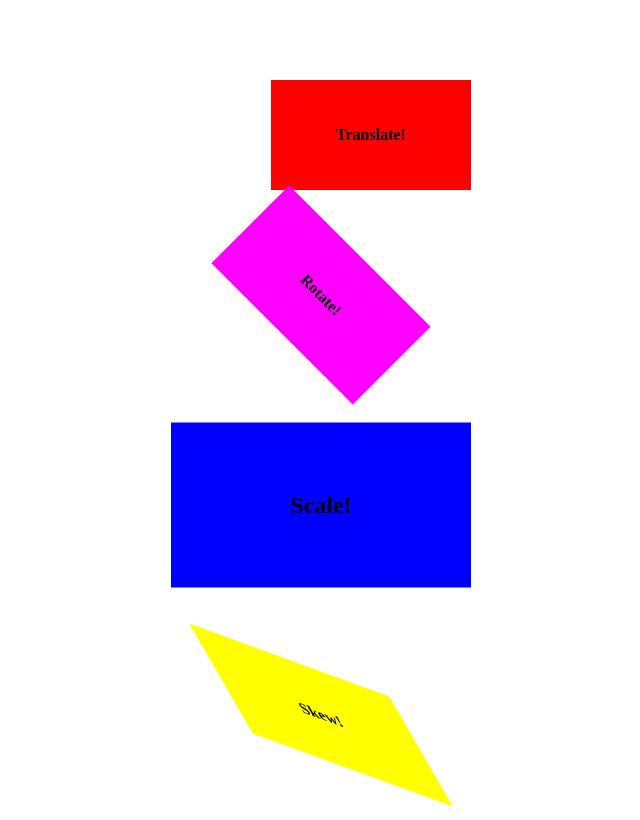
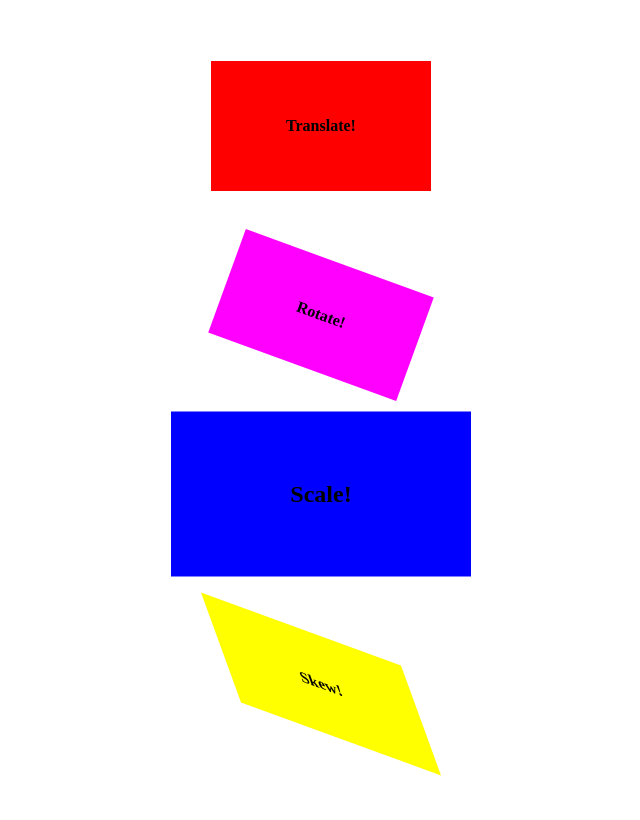
Before and after one commit to PAGiligan/PRIN135-Activity-07, a plain HTML site: page index_translate.html in a window 1280 px wide. Shown: the whole page, without its empty margins (319-959 px from the left). Drawn offline with Linux system fonts and the light colour scheme.

Commit message:
Added a few tweaks within css code

```diff
--- a/translate.css
+++ b/translate.css
@@ -10,30 +10,31 @@ body {
     justify-content: center;
     align-items: center;
     flex-direction: column;
+    display: flex;
     text-align: center;
-    display: flex;
 }
 
 .box {
     width: 200px;
     height: 110px;
-    background-color: #4682b4;
-    margin: 50px;
+    margin: 40px;
     cursor: pointer;
     display: flex;
     justify-content: center;
     align-items: center;
     color: black;
+    text-align: center;
 }
 
 .box.translate {
-    transform: translate(50px, 50px);
     background-color: red;
+    padding: 10px;
 }
 
 .box.rotate {
-    transform: rotate(45deg);
+    transform: rotate(20deg);
     background-color: magenta;
+    margin: 29px;
 }
 
 .box.scale {
@@ -42,6 +43,6 @@ body {
 }
 
 .box.skew {
-    transform: skew(30deg, 20deg);
+    transform: skew(20deg, 20deg);
     background-color:yellow;
 }
```
